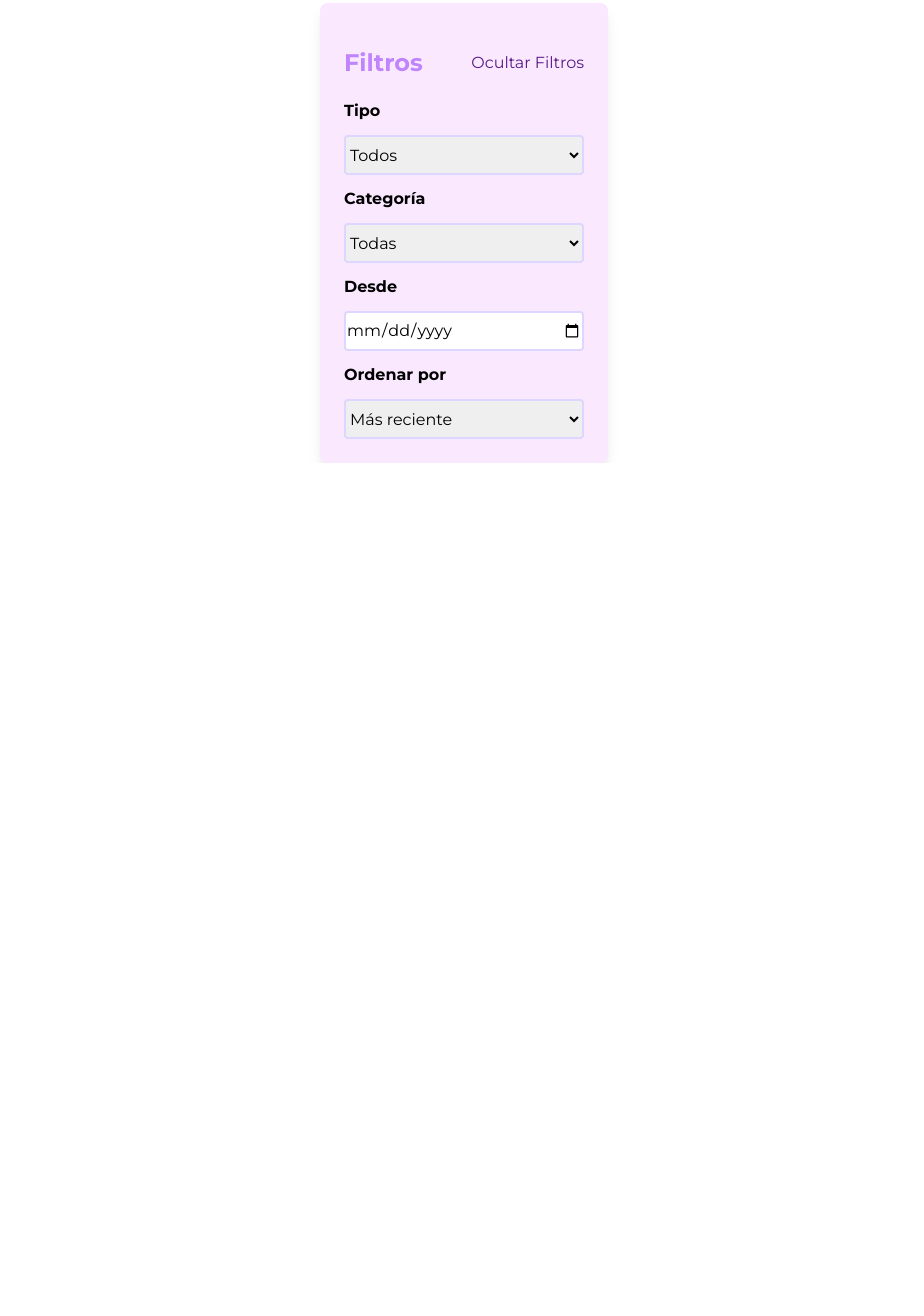
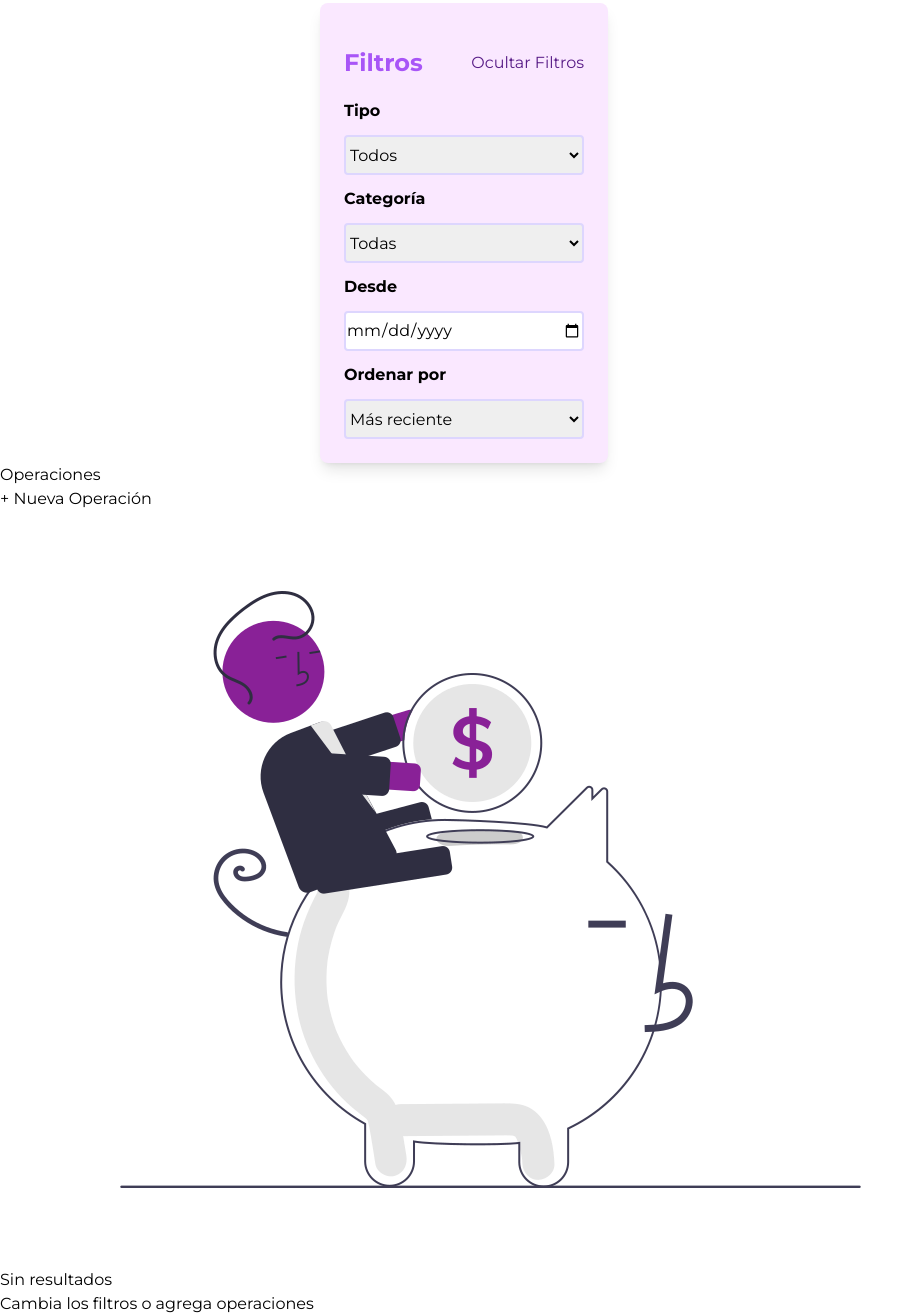
Before and after one commit to ClaudiaRochaDoP/AhorrADAs, a plain HTML site: page index.html in a window 1280 px wide. Shown: the part 449-1765 px from the top of the page, without its empty margins (0-924 px from the left). Before the commit the page ends 912 px from the top, so only its background shows below. Drawn offline with nearby package versions, Linux system fonts and the light colour scheme.

Commit message:
Agrego sección operaciones SIN tailwind

```diff
--- a/index.html
+++ b/index.html
@@ -72,7 +72,7 @@
       <!-- sección balance -->
       <section class="mt-20 ml-80 w-72">
         <div class="bg-fuchsia-100 p-6 rounded-lg shadow-lg">
-          <h3 class="text-2xl my-5 font-bold text-purple-400">
+          <h3 class="text-2xl my-5 font-bold text-purple-500">
             Balance
           </h3>
 
@@ -105,7 +105,7 @@
       <section class="bg-fuchsia-100 p-6 rounded-lg shadow-lg w-72 ml-80 mt-10">
 
         <div class="flex justify-between">
-          <h2 class="text-2xl font-bold my-5 text-purple-400">
+          <h2 class="text-2xl font-bold my-5 text-purple-500">
             Filtros
           </h2>
           <p class="my-6 text-base text-purple-900 hover:text-purple-400 cursor-pointer">
@@ -151,7 +151,24 @@
       </section>
 
       <!-- sección operaciones -->
-      <section></section>
+      <section>
+        <div>
+          <h3>
+            Operaciones
+          </h3>
+          <button>+ Nueva Operación</button>
+        </div>
+
+        <div>
+          <picture>
+            <img src="imagenes/icon-operaciones.png" alt="chanchito-ahorro">
+          </picture>
+          <h4>Sin resultados</h4>
+          <p>Cambia los filtros o agrega operaciones</p>
+        </div>
+
+
+      </section>
     </main>
   </body>
 </html>
```
Also changed, not shown: imagenes/icon-operaciones.png (added).
